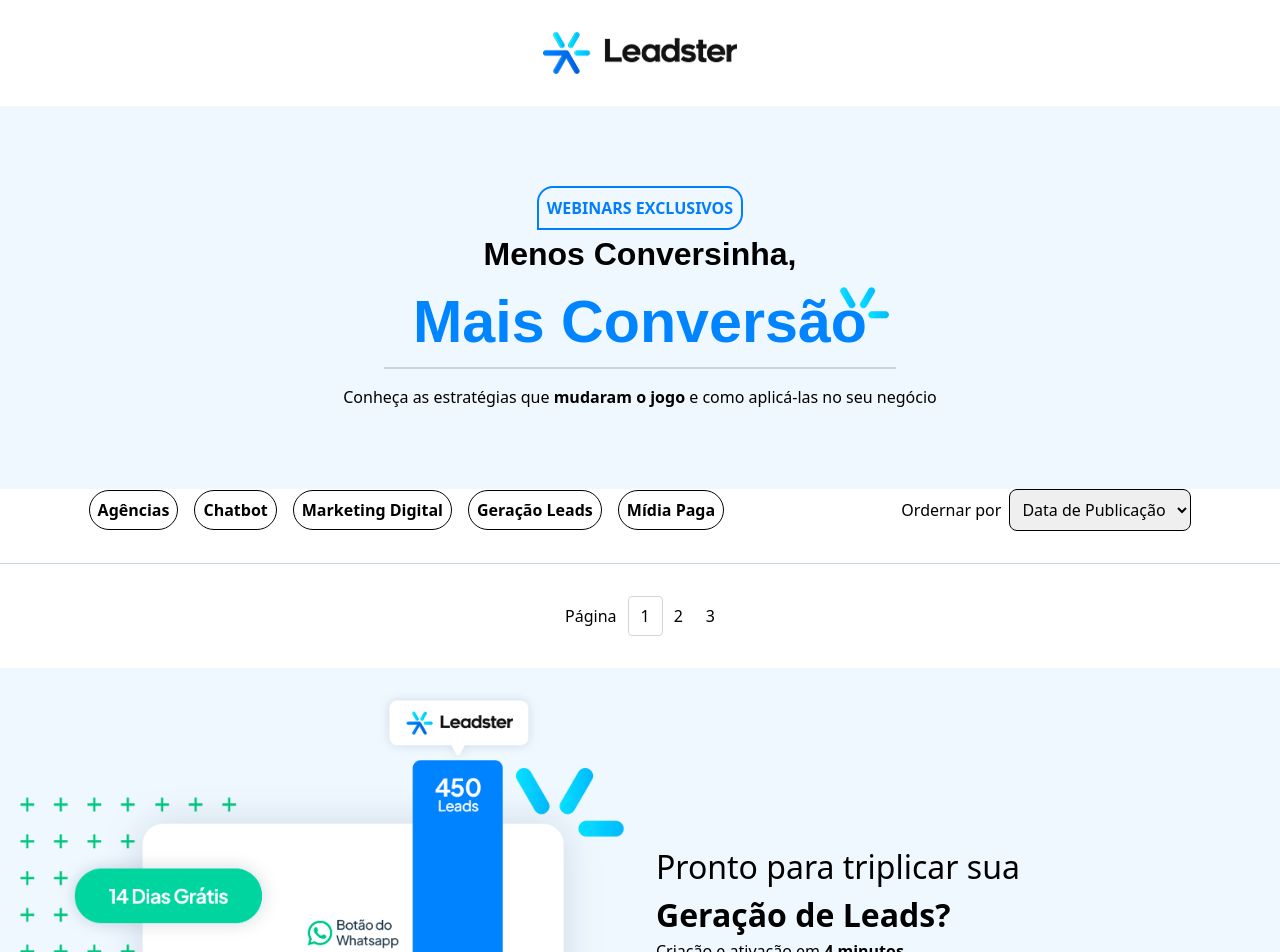
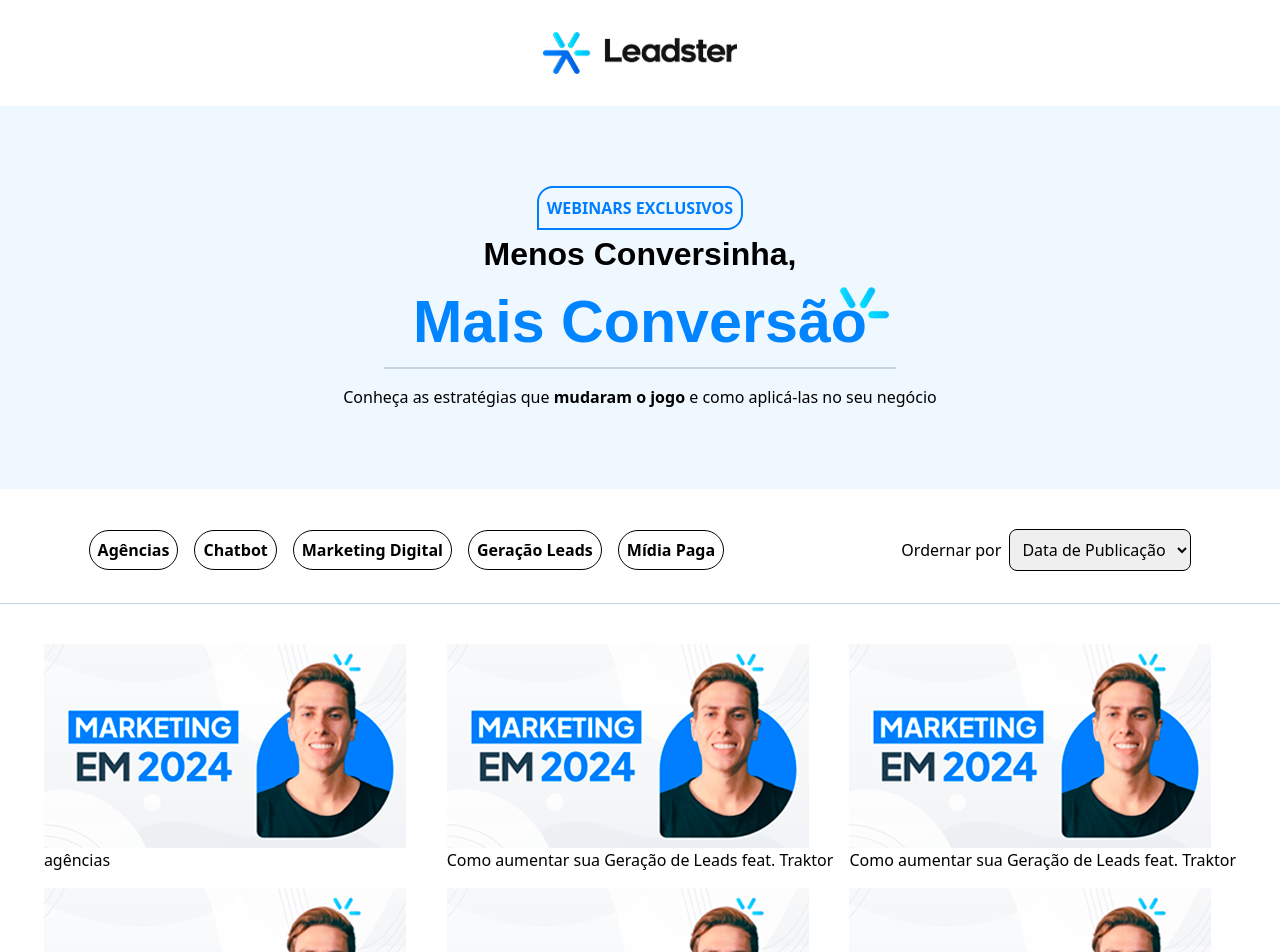
Before and after one commit to joaoygorr/Leadster-LandingPage, a Next.js app: page / in a window 1280 px wide. Shown: the top 952 px of the page. Built offline with nearby package versions, Linux system fonts and the light colour scheme.

Commit message:
fix: index ativo como primeiro

```diff
--- a/src/shared/components/MainContent/mainContent.tsx
+++ b/src/shared/components/MainContent/mainContent.tsx
@@ -1,21 +1,32 @@
 import Styles from "./mainContent.module.scss";
 import Data from "@/pages/api/data.json";
 import { Card } from "./card/card";
-import { useState } from "react";
+import { useState, useEffect } from "react";
 import { IVideo } from "@/shared/interfaces";
 
 export const MainContent = () => {
     const dataJson = Data.data;
     const [videos, setVideos] = useState<IVideo[]>([]);
+    const [activeIndex, setActiveIndex] = useState<number>(0);
+
+    const handleAnchorClick = (index: number) => {
+        setVideos(dataJson[index].videos);
+        setActiveIndex(index);
+    };
+
+    useEffect(() => {
+        setVideos(dataJson[activeIndex].videos);
+    }, [activeIndex]);
 
     return (
-        <section className="">
-            <nav className={`mx-auto w-full max-w-screen-xl ${Styles.boxContainer}`}>
+        <section className="my-10">
+            <nav className={`mx-auto w-full max-w-screen-xl my-10 ${Styles.boxContainer}`}>
                 <ul className={Styles.boxListButton}>
                     {dataJson.map((index, key) => {
+                        const isActive = activeIndex === key;
                         return (
                             <li key={key}>
-                                <a className="active" onClick={() => setVideos(index.videos)}>{index.label}</a>
+                                <a className={`${isActive ? `${Styles.active}` : ""}`} onClick={() => handleAnchorClick(key)}>{index.label}</a>
                             </li>
                         )
                     })}
@@ -29,6 +40,6 @@ export const MainContent = () => {
                 </div>
             </nav>
             <Card data={videos} />
-        </section>
+        </section >
     )
 }
```
